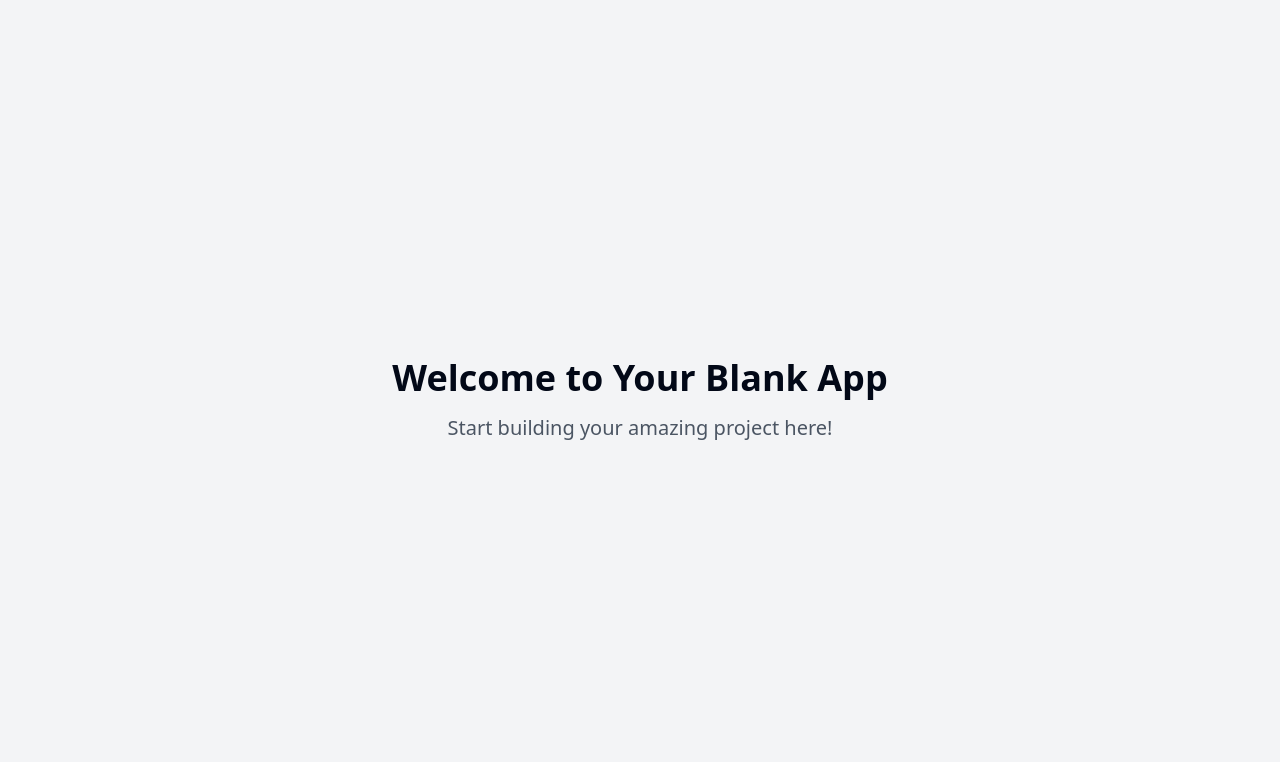
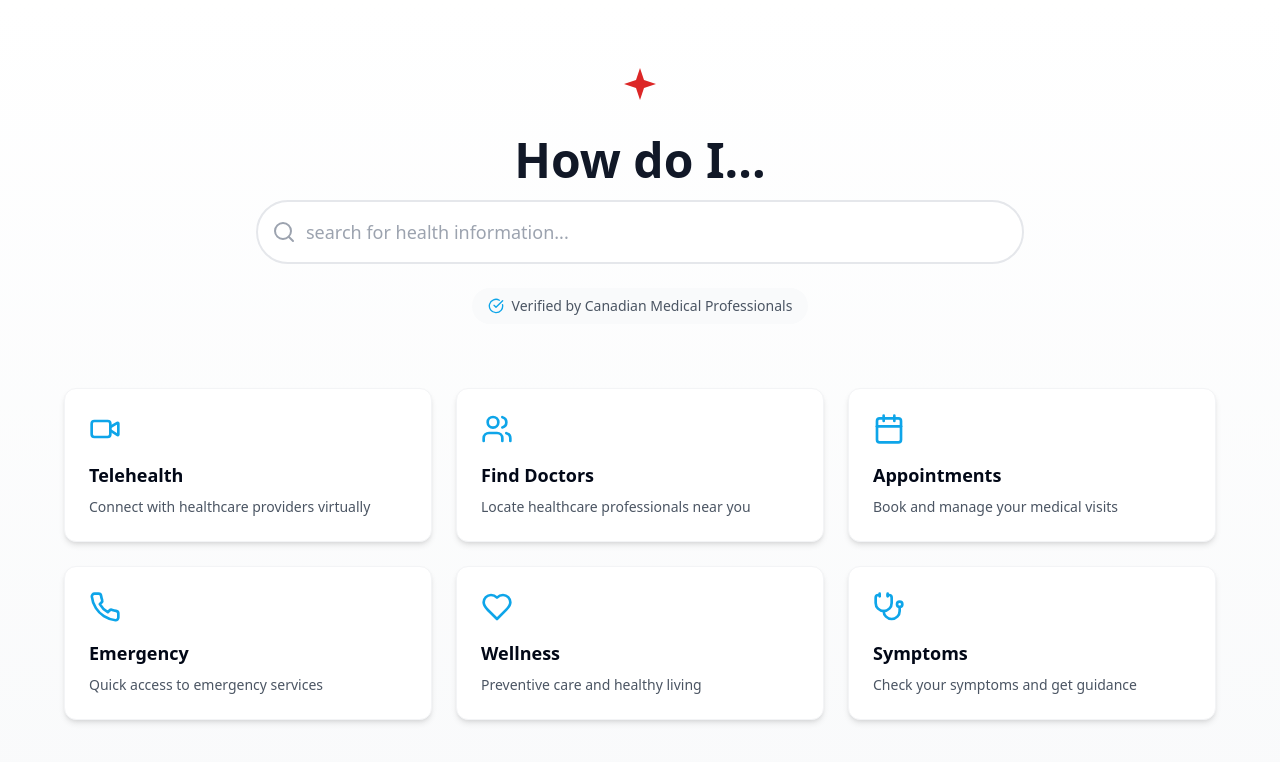
Before and after one commit to FUMEDanalyticsLAB/howtocanada, a React (Vite) app: page / in a window 1280 px wide. Shown: the top 762 px of the page. Built offline with nearby package versions, Linux system fonts and the light colour scheme.

Commit message:
Create landing page for howtohealth.ca
Implement a landing page featuring a search bar with the prompt "how do I..." for the website howtohealth.ca, aimed at helping Canadians find health care options and obtain verified medical information.
[skip gpt_engineer]

```diff
--- /dev/null
+++ b/src/components/CategoryCard.tsx
@@ -0,0 +1,19 @@
+import { LucideIcon } from "lucide-react";
+
+interface CategoryCardProps {
+  icon: LucideIcon;
+  title: string;
+  description: string;
+}
+
+const CategoryCard = ({ icon: Icon, title, description }: CategoryCardProps) => {
+  return (
+    <div className="bg-white p-6 rounded-xl shadow-md hover:shadow-lg transition-shadow cursor-pointer border border-gray-100">
+      <Icon className="w-8 h-8 text-medical-blue mb-4" />
+      <h3 className="text-lg font-semibold mb-2">{title}</h3>
+      <p className="text-gray-600 text-sm">{description}</p>
+    </div>
+  );
+};
+
+export default CategoryCard;
--- /dev/null
+++ b/src/components/SearchBar.tsx
@@ -0,0 +1,29 @@
+import { Search } from "lucide-react";
+import { useState } from "react";
+
+const SearchBar = () => {
+  const [query, setQuery] = useState("");
+
+  const handleSearch = (e: React.FormEvent) => {
+    e.preventDefault();
+    // Handle search functionality here
+    console.log("Searching for:", query);
+  };
+
+  return (
+    <form onSubmit={handleSearch} className="w-full max-w-3xl">
+      <div className="relative">
+        <Search className="absolute left-4 top-1/2 transform -translate-y-1/2 text-gray-400" />
+        <input
+          type="text"
+          value={query}
+          onChange={(e) => setQuery(e.target.value)}
+          className="w-full pl-12 pr-4 py-4 rounded-full border-2 border-gray-200 focus:border-medical-blue focus:outline-none focus:ring-2 focus:ring-medical-blue/20 text-lg transition-all"
+          placeholder="search for health information..."
+        />
+      </div>
+    </form>
+  );
+};
+
+export default SearchBar;
--- /dev/null
+++ b/src/components/TrustBadge.tsx
@@ -0,0 +1,12 @@
+import { CheckCircle } from "lucide-react";
+
+const TrustBadge = () => {
+  return (
+    <div className="flex items-center gap-2 text-sm text-gray-600 bg-gray-50 px-4 py-2 rounded-full">
+      <CheckCircle className="w-4 h-4 text-medical-blue" />
+      <span>Verified by Canadian Medical Professionals</span>
+    </div>
+  );
+};
+
+export default TrustBadge;
--- a/src/pages/Index.tsx
+++ b/src/pages/Index.tsx
@@ -1,12 +1,68 @@
-// Update this page (the content is just a fallback if you fail to update the page)
+import { Stethoscope, Users, Video, Calendar, Phone, Heart } from "lucide-react";
+import SearchBar from "@/components/SearchBar";
+import CategoryCard from "@/components/CategoryCard";
+import TrustBadge from "@/components/TrustBadge";
 
 const Index = () => {
+  const categories = [
+    {
+      icon: Video,
+      title: "Telehealth",
+      description: "Connect with healthcare providers virtually",
+    },
+    {
+      icon: Users,
+      title: "Find Doctors",
+      description: "Locate healthcare professionals near you",
+    },
+    {
+      icon: Calendar,
+      title: "Appointments",
+      description: "Book and manage your medical visits",
+    },
+    {
+      icon: Phone,
+      title: "Emergency",
+      description: "Quick access to emergency services",
+    },
+    {
+      icon: Heart,
+      title: "Wellness",
+      description: "Preventive care and healthy living",
+    },
+    {
+      icon: Stethoscope,
+      title: "Symptoms",
+      description: "Check your symptoms and get guidance",
+    },
+  ];
+
   return (
-    <div className="min-h-screen flex items-center justify-center bg-gray-100">
-      <div className="text-center">
-        <h1 className="text-4xl font-bold mb-4">Welcome to Your Blank App</h1>
-        <p className="text-xl text-gray-600">Start building your amazing project here!</p>
-      </div>
+    <div className="min-h-screen bg-gradient-to-b from-white to-gray-50">
+      <main className="container mx-auto px-4 py-16 animate-fade-up">
+        <div className="text-center mb-16">
+          <img
+            src="/maple-leaf.svg"
+            alt="Canadian Healthcare"
+            className="w-12 h-12 mx-auto mb-6"
+          />
+          <h1 className="text-4xl md:text-5xl font-bold mb-4 text-gray-900">
+            How do I...
+          </h1>
+          <div className="flex justify-center mb-6">
+            <SearchBar />
+          </div>
+          <div className="flex justify-center mb-12">
+            <TrustBadge />
+          </div>
+        </div>
+
+        <div className="grid grid-cols-1 md:grid-cols-2 lg:grid-cols-3 gap-6 max-w-6xl mx-auto">
+          {categories.map((category) => (
+            <CategoryCard key={category.title} {...category} />
+          ))}
+        </div>
+      </main>
     </div>
   );
 };
--- a/tailwind.config.ts
+++ b/tailwind.config.ts
@@ -12,85 +12,67 @@ export default {
   theme: {
     container: {
       center: true,
-			padding: '2rem',
+      padding: "2rem",
       screens: {
-				'2xl': '1400px'
-			}
+        "2xl": "1400px",
+      },
     },
     extend: {
       colors: {
-				border: 'hsl(var(--border))',
-				input: 'hsl(var(--input))',
-				ring: 'hsl(var(--ring))',
-				background: 'hsl(var(--background))',
-				foreground: 'hsl(var(--foreground))',
+        border: "hsl(var(--border))",
+        input: "hsl(var(--input))",
+        ring: "hsl(var(--ring))",
+        background: "hsl(var(--background))",
+        foreground: "hsl(var(--foreground))",
+        medical: {
+          blue: "#0EA5E9",
+          red: "#DC2626",
+        },
         primary: {
-					DEFAULT: 'hsl(var(--primary))',
-					foreground: 'hsl(var(--primary-foreground))'
+          DEFAULT: "hsl(var(--primary))",
+          foreground: "hsl(var(--primary-foreground))",
         },
         secondary: {
-					DEFAULT: 'hsl(var(--secondary))',
-					foreground: 'hsl(var(--secondary-foreground))'
+          DEFAULT: "hsl(var(--secondary))",
+          foreground: "hsl(var(--secondary-foreground))",
         },
         destructive: {
-					DEFAULT: 'hsl(var(--destructive))',
-					foreground: 'hsl(var(--destructive-foreground))'
+          DEFAULT: "hsl(var(--destructive))",
+          foreground: "hsl(var(--destructive-foreground))",
         },
         muted: {
-					DEFAULT: 'hsl(var(--muted))',
-					foreground: 'hsl(var(--muted-foreground))'
+          DEFAULT: "hsl(var(--muted))",
+          foreground: "hsl(var(--muted-foreground))",
         },
         accent: {
-					DEFAULT: 'hsl(var(--accent))',
-					foreground: 'hsl(var(--accent-foreground))'
+          DEFAULT: "hsl(var(--accent))",
+          foreground: "hsl(var(--accent-foreground))",
         },
         popover: {
-					DEFAULT: 'hsl(var(--popover))',
-					foreground: 'hsl(var(--popover-foreground))'
+          DEFAULT: "hsl(var(--popover))",
+          foreground: "hsl(var(--popover-foreground))",
         },
         card: {
-					DEFAULT: 'hsl(var(--card))',
-					foreground: 'hsl(var(--card-foreground))'
+          DEFAULT: "hsl(var(--card))",
+          foreground: "hsl(var(--card-foreground))",
         },
-				sidebar: {
-					DEFAULT: 'hsl(var(--sidebar-background))',
-					foreground: 'hsl(var(--sidebar-foreground))',
-					primary: 'hsl(var(--sidebar-primary))',
-					'primary-foreground': 'hsl(var(--sidebar-primary-foreground))',
-					accent: 'hsl(var(--sidebar-accent))',
-					'accent-foreground': 'hsl(var(--sidebar-accent-foreground))',
-					border: 'hsl(var(--sidebar-border))',
-					ring: 'hsl(var(--sidebar-ring))'
-				}
-			},
-			borderRadius: {
-				lg: 'var(--radius)',
-				md: 'calc(var(--radius) - 2px)',
-				sm: 'calc(var(--radius) - 4px)'
       },
       keyframes: {
-				'accordion-down': {
-					from: {
-						height: '0'
+        "fade-up": {
+          "0%": {
+            opacity: "0",
+            transform: "translateY(10px)",
           },
-					to: {
-						height: 'var(--radix-accordion-content-height)'
-					}
+          "100%": {
+            opacity: "1",
+            transform: "translateY(0)",
           },
-				'accordion-up': {
-					from: {
-						height: 'var(--radix-accordion-content-height)'
         },
-					to: {
-						height: '0'
-					}
-				}
       },
       animation: {
-				'accordion-down': 'accordion-down 0.2s ease-out',
-				'accordion-up': 'accordion-up 0.2s ease-out'
-			}
-		}
+        "fade-up": "fade-up 0.5s ease-out",
+      },
+    },
   },
   plugins: [require("tailwindcss-animate")],
 } satisfies Config;
```
Also changed, not shown: public/maple-leaf.svg (added). Lines whose indentation alone changed are shown as unchanged.
